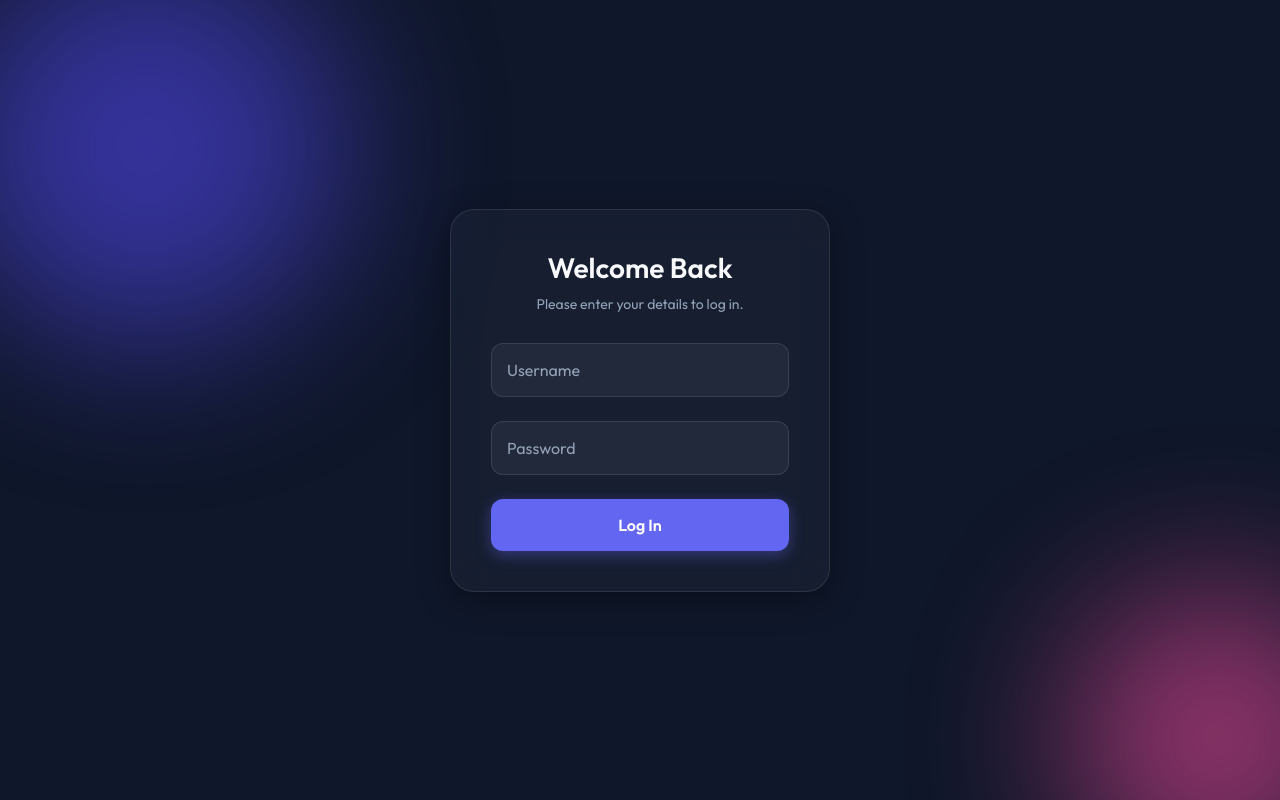
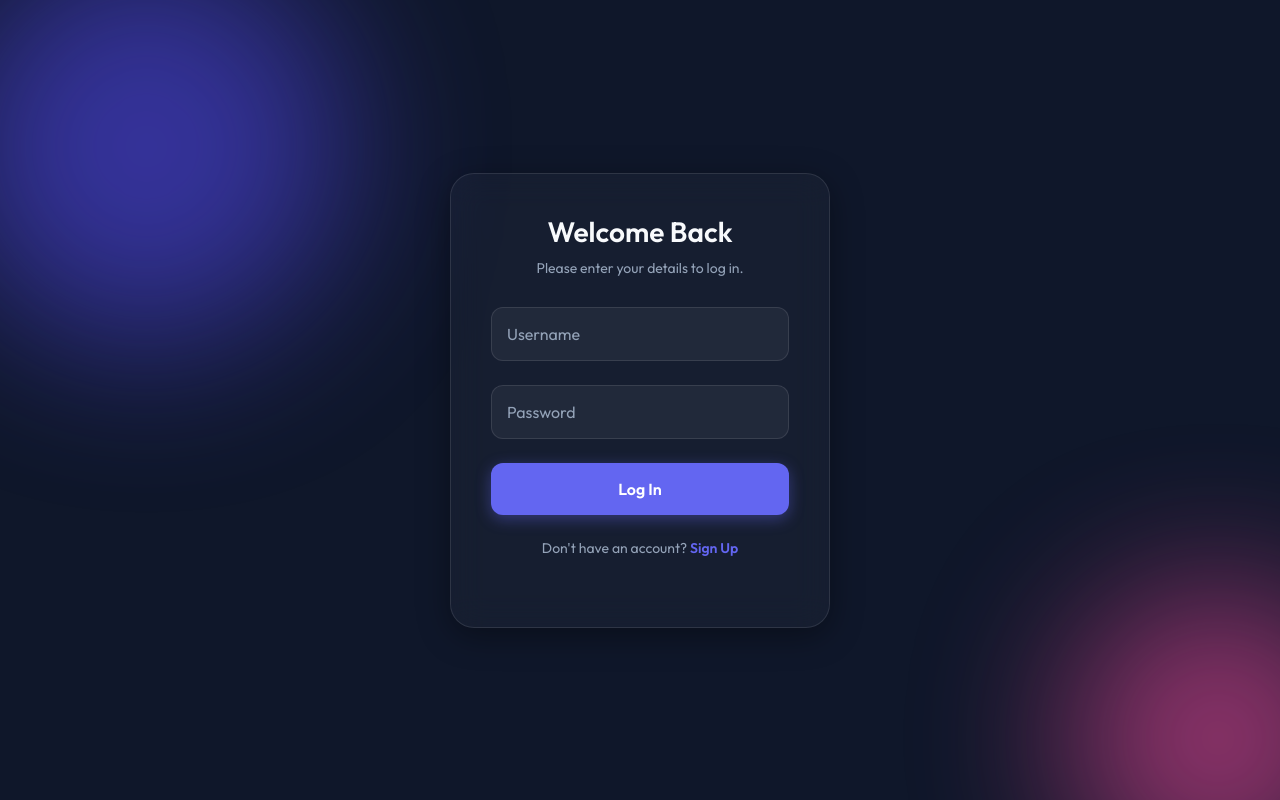
Before and after one commit to NueazaBoi/WebApp_MiniProject, a PHP site: page / in a window 1280 px wide. Run offline with PHP 8.4, Linux system fonts and the light colour scheme.

Commit message:
Add Signup form and local storage database simulation

```diff
--- a/app.js
+++ b/app.js
@@ -1,17 +1,76 @@
 document.addEventListener('DOMContentLoaded', () => {
 
-    // Login Logic
+    // Toggle between login and signup
+    const loginView = document.getElementById('login-view');
+    const signupView = document.getElementById('signup-view');
+    const showSignupBtn = document.getElementById('show-signup');
+    const showLoginBtn = document.getElementById('show-login');
+
+    if(showSignupBtn && showLoginBtn) {
+        showSignupBtn.addEventListener('click', () => {
+            loginView.classList.add('hidden');
+            signupView.classList.remove('hidden');
+        });
+        showLoginBtn.addEventListener('click', () => {
+            signupView.classList.add('hidden');
+            loginView.classList.remove('hidden');
+        });
+    }
+
+    // "Database" initialization using localStorage
+    // We store an array of user objects: { email, username, password }
+    let usersDB = JSON.parse(localStorage.getItem('usersDB')) || [];
+
+    // Signup Logic
+    const signupForm = document.getElementById('signup-form');
+    if (signupForm) {
+        signupForm.addEventListener('submit', (e) => {
+            e.preventDefault();
+            const email = document.getElementById('signup-email').value;
+            const username = document.getElementById('signup-username').value;
+            const password = document.getElementById('signup-password').value;
+            const confirmPassword = document.getElementById('signup-confirm-password').value;
+
+            if(password !== confirmPassword) {
+                alert("Passwords do not match!");
+                return;
+            }
+
+            // Check if user already exists
+            const existingUser = usersDB.find(u => u.username === username || u.email === email);
+            if(existingUser) {
+                alert("User with this email or username already exists!");
+                return;
+            }
+
+            // Save new user to our local "database"
+            usersDB.push({ email, username, password });
+            localStorage.setItem('usersDB', JSON.stringify(usersDB));
+
+            alert("Account created successfully! You can now log in.");
+
+            // Switch back to login view and clear form
+            signupView.classList.add('hidden');
+            loginView.classList.remove('hidden');
+            signupForm.reset();
+        });
+    }
+
+    // Login Logic Updates
     const loginForm = document.getElementById('login-form');
     if (loginForm) {
         loginForm.addEventListener('submit', (e) => {
             e.preventDefault();
-            const username = document.getElementById('username').value;
+            const usernameInput = document.getElementById('login-username').value;
+            const passwordInput = document.getElementById('login-password').value;
 
-            if(username) {
-                // Save the username for a mock login state
-                localStorage.setItem('currentUser', username);
+            // Check credentials against our "database"
+            const user = usersDB.find(u => u.username === usernameInput && u.password === passwordInput);
 
-                // Add a cool transition effect on the button
+            if(user) {
+                // Successful login
+                localStorage.setItem('currentUser', user.username);
+
                 const btn = loginForm.querySelector('.btn-primary');
                 btn.textContent = 'Authenticating...';
                 btn.style.opacity = '0.8';
@@ -20,6 +79,9 @@ document.addEventListener('DOMContentLoaded', () => {
                 setTimeout(() => {
                     window.location.href = 'home.html';
                 }, 800);
+            } else {
+                // Failed login
+                alert("Invalid username or password!");
             }
         });
     }
@@ -29,11 +91,10 @@ document.addEventListener('DOMContentLoaded', () => {
     const logoutBtn = document.getElementById('logout-btn');
 
     if (userDisplay) {
-        // Retrieve username or default to Guest
         const username = localStorage.getItem('currentUser') || 'Guest';
         userDisplay.textContent = username;
 
-        // If not logged in, you could redirect back to index.html here for security
+        // Security check: Redirect to index if not logged in
         if (!localStorage.getItem('currentUser')) {
             window.location.href = 'index.html';
         }
@@ -41,10 +102,9 @@ document.addEventListener('DOMContentLoaded', () => {
 
     if (logoutBtn) {
         logoutBtn.addEventListener('click', () => {
-            // Clear mock session
+            // Clear current session
             localStorage.removeItem('currentUser');
 
-            // Visual feedback
             logoutBtn.textContent = 'Logging out...';
             logoutBtn.style.opacity = '0.7';
 
--- a/index.html
+++ b/index.html
@@ -16,20 +16,50 @@
         <div class="blob blob-2"></div>
     </div>
     <div class="login-container">
-        <div class="glass-card">
+        <div class="glass-card" id="auth-card">
+            <!-- Login View -->
+            <div id="login-view">
                 <h2>Welcome Back</h2>
                 <p>Please enter your details to log in.</p>
                 <form id="login-form">
                     <div class="input-group">
-                    <input type="text" id="username" required autocomplete="off">
-                    <label for="username">Username</label>
+                        <input type="text" id="login-username" required autocomplete="off">
+                        <label for="login-username">Username</label>
                     </div>
                     <div class="input-group">
-                    <input type="password" id="password" required>
-                    <label for="password">Password</label>
+                        <input type="password" id="login-password" required>
+                        <label for="login-password">Password</label>
                     </div>
                     <button type="submit" class="btn-primary">Log In</button>
                 </form>
+                <p class="toggle-text">Don't have an account? <span id="show-signup" class="toggle-link">Sign Up</span></p>
+            </div>
+
+            <!-- Signup View -->
+            <div id="signup-view" class="hidden">
+                <h2>Create Account</h2>
+                <p>Join us today! Please fill in your details.</p>
+                <form id="signup-form">
+                    <div class="input-group">
+                        <input type="email" id="signup-email" required autocomplete="off">
+                        <label for="signup-email">Email</label>
+                    </div>
+                    <div class="input-group">
+                        <input type="text" id="signup-username" required autocomplete="off">
+                        <label for="signup-username">Username</label>
+                    </div>
+                    <div class="input-group">
+                        <input type="password" id="signup-password" required>
+                        <label for="signup-password">Password</label>
+                    </div>
+                    <div class="input-group">
+                        <input type="password" id="signup-confirm-password" required>
+                        <label for="signup-confirm-password">Confirm Password</label>
+                    </div>
+                    <button type="submit" class="btn-primary">Sign Up</button>
+                </form>
+                <p class="toggle-text">Already have an account? <span id="show-login" class="toggle-link">Log In</span></p>
+            </div>
         </div>
     </div>
     <script src="app.js"></script>
--- a/style.css
+++ b/style.css
@@ -238,3 +238,26 @@ body {
     font-size: 32px;
     margin-bottom: 10px;
 }
+
+/* Utilities for Auth Toggle */
+.hidden {
+    display: none !important;
+}
+
+.toggle-text {
+    margin-top: 24px;
+    font-size: 14px;
+    color: var(--text-secondary);
+}
+
+.toggle-link {
+    color: var(--accent-color);
+    cursor: pointer;
+    font-weight: 600;
+    transition: color 0.3s ease;
+}
+
+.toggle-link:hover {
+    color: var(--accent-hover);
+    text-decoration: underline;
+}
```
Lines whose indentation alone changed are shown as unchanged.
